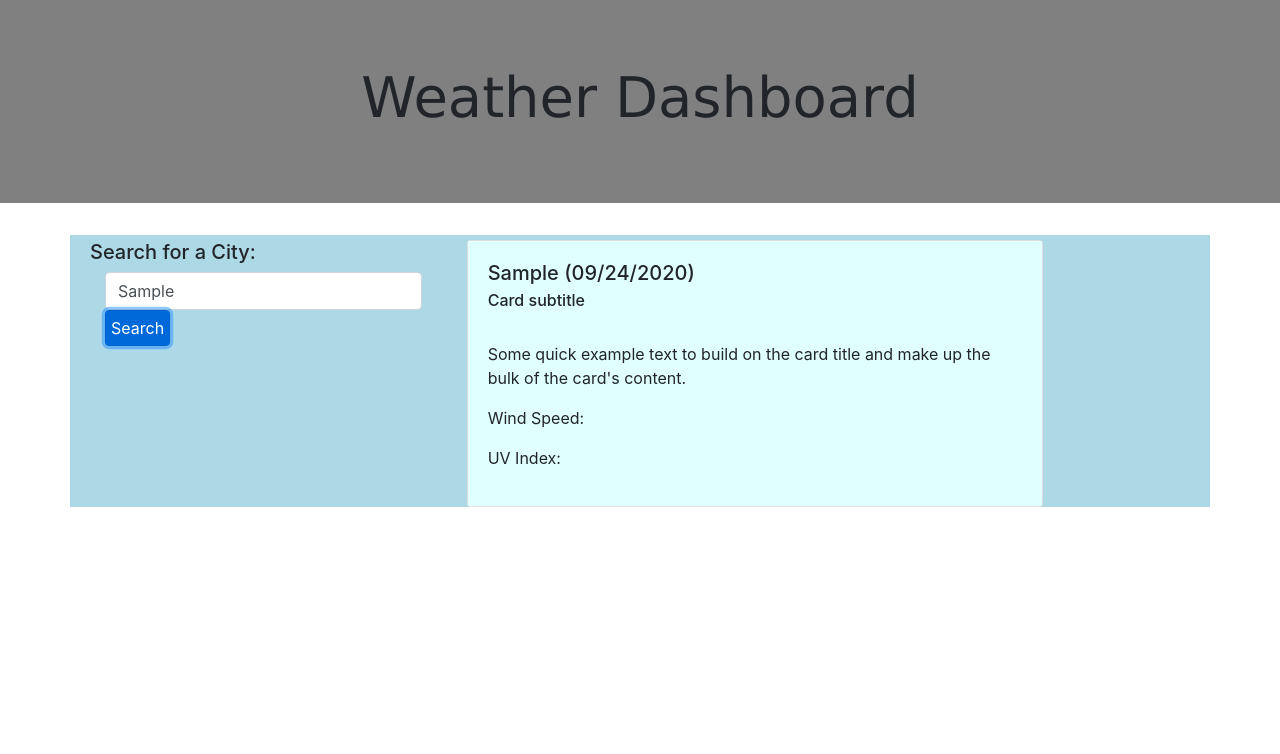
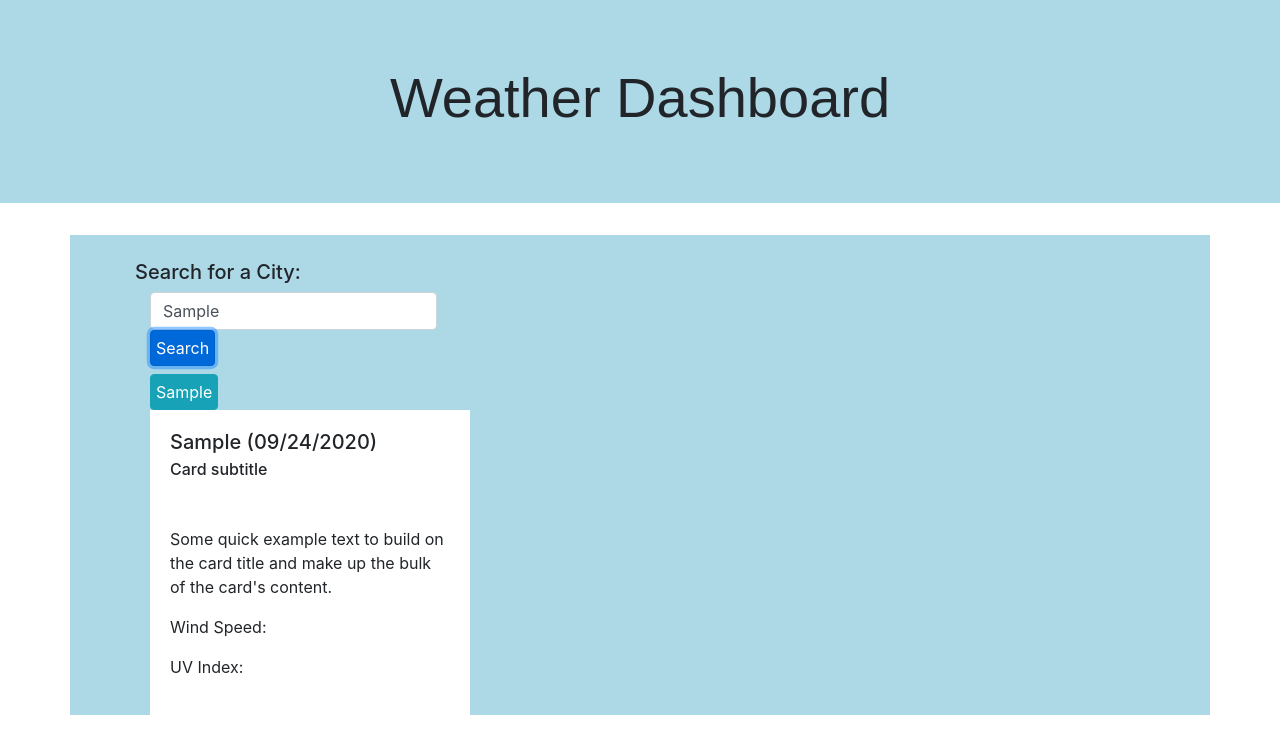
Before and after one commit to solaguirre/weatherdashboard, a plain HTML site: page index.html in a window 1280 px wide. Both pictures are taken after typing "Sample" into the empty fields and a click on the button "Search". Drawn offline with nearby package versions, Linux system fonts and the light colour scheme; no server answers.

Commit message:
Search History is made into buttons when input value is entered. ReadMe was updated with screenshots. Extra information was pulled from API conditons for five day forecast and some styling was added to the page.

```diff
--- a/index.html
+++ b/index.html
@@ -32,22 +32,24 @@
             <div class="col-sm-4">
                 <h5>Search for a City:</h5>
                 <div class="col">
-                    <input id="city-input" type="text" class="form-control" placeholder="City">
+                    <input id="city-input" type="text" class="form-control" placeholder="City Name">
                     <button id="search-button" type="submit" class="btn btn-primary mb-2">Search</button>
+                    <div id="buttons" class="button-group">
                 </div>
             </div>
 
             <div class="col-sm-8">
-                <div class="card" style="width: 36rem;">
+                <div class="top-card" style="width: 20rem;">
                     <div id="main-card" class="card-body">
                         <h5 class="card-title">Card title</h5>
                         <h6 class="card-subtitle mb-2">Card subtitle</h6>
                         <img class="icons">
+                        <p class="card-conditions"></p>
                         <p class="card-text">Some quick example text to build on the card title and make up the bulk of
                             the card's content.
                         </p>
                         <p class="card-wind">Wind Speed: </p>
-                        <p class="card-uv">UV Index: <span id="uv-text"></span> </p>
+                        <p class="card-uv">UV Index: <span id="uv-text"></span></p>
 
                     </div>
                 </div>
@@ -59,7 +61,7 @@
     <section id="forecast" class="row">
 
 
-       <!-- forecast cards go here -->
+        <!-- forecast cards go here -->
 
     </section>
 
--- a/javascript.js
+++ b/javascript.js
@@ -10,17 +10,17 @@ let APIKey = "93d3ded8310f4bcd0816861f0428d0f8";
 let lat = "32.253460";
 let lon = "-110.9747";
 
+let userSearch = "";
+
 
 // date
 let currentDate = moment().format("L");
 
 let forcastDays = ["1", "2", "3", "4", "5"]
 
-// console.log(currentDate);
 
-// let queryURL = "https://api.openweathermap.org/data/2.5/weather?q=" +
-//     // units=imperial source https://openweathermap.org/current#data
-//     weatherLocation + "&appid=" + APIKey + "&units=imperial";
+// https://openweathermap.org/api/one-call-api source for "&units=imperial"
+
 function forecastSearch(lat, lon, forecast) {
     let queryURL = "https://api.openweathermap.org/data/2.5/onecall?lat=" + lat + "&lon=" + lon + "&exclude=part" + "&appid=" + APIKey + "&units=imperial";
 
@@ -31,6 +31,11 @@ function forecastSearch(lat, lon, forecast) {
         method: "GET"
     }).then(function (response) {
 
+        console.log(response);
+
+        let currentCondition = response.current.weather[0].description;
+
+        $(".card-conditions").text("Conditions: " + currentCondition);
 
         $(".icons").attr("src", "http://openweathermap.org/img/wn/" + response.current.weather[0].icon + "@2x.png");
 
@@ -39,7 +44,7 @@ function forecastSearch(lat, lon, forecast) {
         $(".card-text").text("Humidity: " + response.current.humidity + " %");
 
         $(".card-wind").text("Wind Speed: " + response.current.wind_speed + " mph");
-// UV index color that indicates whether the conditions are favorable, moderate, or severe
+        // UV index color that indicates whether the conditions are favorable, moderate, or severe
         let uvButton = $("<button>").text(response.current.uvi);
 
         if (response.current.uvi < 3) {
@@ -66,16 +71,14 @@ function forecastSearch(lat, lon, forecast) {
 
             let condition = dailyForecast.weather[0].main;
             let currentTemperature = dailyForecast.temp.day;
-            console.log(dailyForecast);
+
 
             let currentHumidity = dailyForecast.humidity;
             let weatherIcons = $("<img>")
             weatherIcons.attr("src", "http://openweathermap.org/img/wn/" + response.current.weather[0].icon + "@2x.png");
+            // display date on forecast card
+            let forecastTime = new Date(forecast.list[i].dt_txt).toLocaleDateString();
 
-            let forecastTime = new Date (forecast.list[i].dt_txt).toLocaleDateString();
-
-
-            console.log(forecastTime)
 
             let weatherCard = $("<div></div>").addClass("card col text-center");
 
@@ -85,8 +88,8 @@ function forecastSearch(lat, lon, forecast) {
             // weatherBody.attr();
             weatherBody.append(forecastTime);
 
-            weatherBody.append($("<p>Condition: " + condition + "</p>"));
-            weatherBody.append($("<p>Temperature: " + currentTemperature + "</p>"));
+            weatherBody.append($("<p>Conditions: " + condition + "</p>"));
+            weatherBody.append($("<p>Temperature: " + currentTemperature + " \u00B0 F" + "</p>"));
             weatherBody.append($("<p>Humidity: " + currentHumidity + " %</p>"));
             weatherBody.append(weatherIcons);
             weatherBody.appendTo(weatherCard);
@@ -104,8 +107,6 @@ function cityForecast(cityName) {
         url: forecastURL,
         method: 'GET'
     }).then(function (forecast) {
-        console.log("forecast", forecast);
-
 
         forecastSearch(forecast.city.coord.lat, forecast.city.coord.lon, forecast);
 
@@ -114,9 +115,28 @@ function cityForecast(cityName) {
 
 cityForecast("Tucson");
 
-$('#search-button').on('click', function () {
+// search button
+$('#search-button').on('click', function (e) {
+
+
+
     //save city name
+    e.preventDefault();
+
     cityForecast($("#city-input").val());
+
+    let searchedCity = $("#city-input").val();
+
+    localStorage.setItem("cityentered", searchedCity);
+
+    // localStorage.setItem("userSearch", searchedCity);
+
+    let newButton = $("<button>").text(searchedCity);
+
+    newButton.addClass("btn btn-info");
+
+    $("#buttons").append(newButton);
+
 })
 
 // WHEN I view current weather conditions for that city
--- a/style.css
+++ b/style.css
@@ -1,9 +1,8 @@
 .jumbotron {
-    font-family: Verdana, Geneva, Tahoma, sans-serif;
-    font-weight: bold;
+    font-family: Arial, Helvetica, sans-serif;
     font-size: large;
     text-align: center;
-    background-color: grey;
+    background-color: lightblue;
 
 }
 
@@ -17,18 +16,32 @@
 #main-container{
     background-color:lightblue;
 
+
 }
 
 .btn {
     padding: 5px;
 }
 
+
+
 #main-card{
-    background-color: lightcyan;
+    background-color: white;
+
+
+}
+
+.card{
+    font-family: Arial, Helvetica, sans-serif;
+    font-size: medium;
+    font-weight: bold;
+    color: white;
+    background-color: royalblue;
+
 }
 
 .row{
-    padding-left: 5px;
-    padding-top: 5px;
-    padding-right: 5px;
+    padding-left: 50px;
+    padding-top: 25px;
+    padding-right: 50px;
 }
```
Also changed, not shown: 1 other file.
